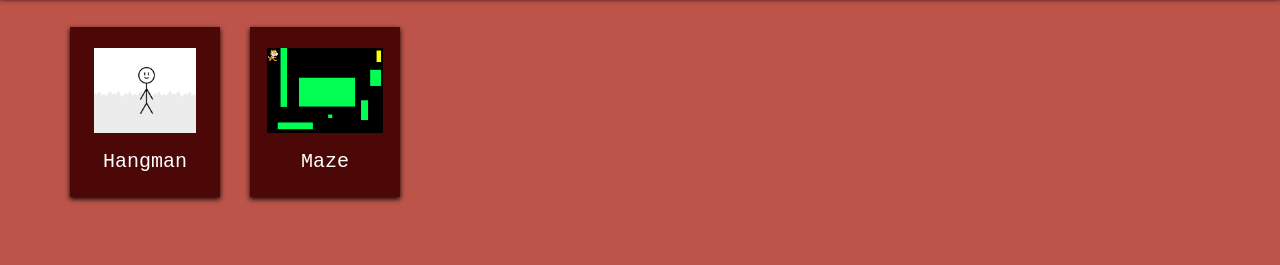
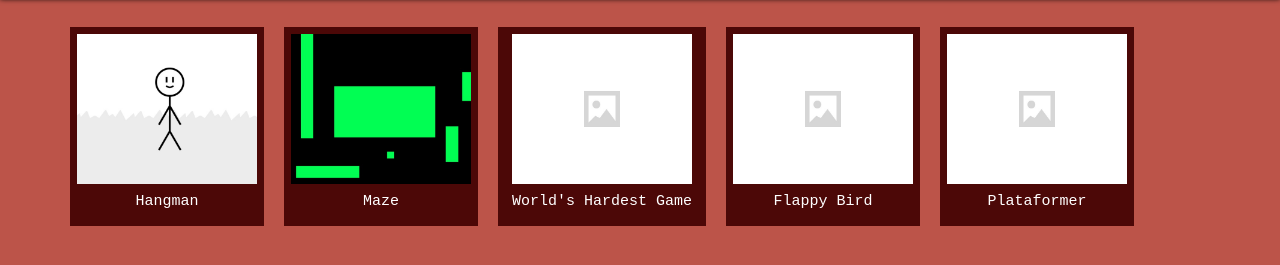
Before and after one commit to nrs32/GWC, a plain HTML site: page index.html in a window 1280 px wide. Shown: the part 103-368 px from the top of the page. Drawn offline with nearby package versions, Linux system fonts and the light colour scheme.

Commit message:
changed styling of buttons along with their html, added games and a default thumbnail for games missing one

```diff
--- a/gameList.js
+++ b/gameList.js
@@ -7,6 +7,21 @@ var gameList = [
     {
         title: "Maze",
         link: "./Games/GWC_Debugging.html",
-        thumbnail: "./Thumbnails/maze.PNG"
+        thumbnail: "./Thumbnails/maze.jpg"
+    },
+    {
+        title: "World's Hardest Game",
+        link: "https://scratch.mit.edu/projects/378080753/fullscreen/",
+        thumbnail: "./Thumbnails/default.jpg"
+    },
+    {
+        title: "Flappy Bird",
+        link: "https://scratch.mit.edu/projects/322171761/fullscreen/",
+        thumbnail: "./Thumbnails/default.jpg"
+    },
+    {
+        title: "Plataformer",
+        link: "https://scratch.mit.edu/projects/357034017/fullscreen/",
+        thumbnail: "./Thumbnails/default.jpg"
     }
 ];
--- a/main.js
+++ b/main.js
@@ -3,10 +3,18 @@ function gameGenerator() {
     var numGames = 77;
     gameList.forEach(game => {
         gameTileArea.innerHTML +=
-            `<form class="form" action="${game.link}" method="get" target="_blank">
+            /* `<form class="form" action="${game.link}" method="get" target="_blank">
                 <button class="game" type="submit">
                 <img src="${game.thumbnail}"style="height: 100px;padding-bottom: 15px;"/>
                 ${game.title}
+                </button>
+            </form>` */
+            `<form class="form" action="${game.link}" method="get" target="_blank">
+                <button class="button" type="submit">
+                    <img src="${game.thumbnail}" class="image"/>
+                        <div class="caption">
+                            ${game.title}
+                        </div>
                 </button>
             </form>`
     })
--- a/mainStyles.css
+++ b/mainStyles.css
@@ -22,7 +22,7 @@
     top: 0px;
 }
 
-.game {
+/* .game {
     width: 150px;
     height: 170px;
     background: rgb(76, 8, 7);
@@ -30,36 +30,37 @@
     border: none;
     box-shadow: 0px 2px 5px black;
     font-family: monospace;
-    font-size: x-large;
+    font-size: large;
     text-align: center;
     padding: 10px;
-    /* padding-top: 40px; */
-}
+} */
 
 .form {
-    margin-right:30px;
+    margin-right: 20px;
     display: inline-block;
-    margin-bottom: 30px;
+    margin-bottom: 20px;
 }
 
 .invisibleGameDiv {
-    /* width: 100%; */
     margin-top: 100px;
-    /* padding: 30px; */
 }
 
-/* .girlsWhoCodeButton {
-    position: absolute;
-    width: 150px;
-    margin-left: 50%;
-    left: -75px;
+.button {
+    padding: 7px;
+    background-color: rgb(76, 8, 7);
+    border: none;
+}
 
-    background: rgb(189, 94, 84);
+.image {
+    height: 150px;
+    width: auto;
+    vertical-align: middle;
+}
+
+.caption {
+    padding: 7px;
     color: white;
-    border-radius: 5px;
-    border: none;
-    box-shadow: 2px 2px 5px grey;
     font-family: monospace;
-
-    top: 70px;
-} */
+    font-size: 15px;
+    text-align: center;
+}
```
Also changed, not shown: Thumbnails/default.jpg (added), Thumbnails/maze.jpg (added).
